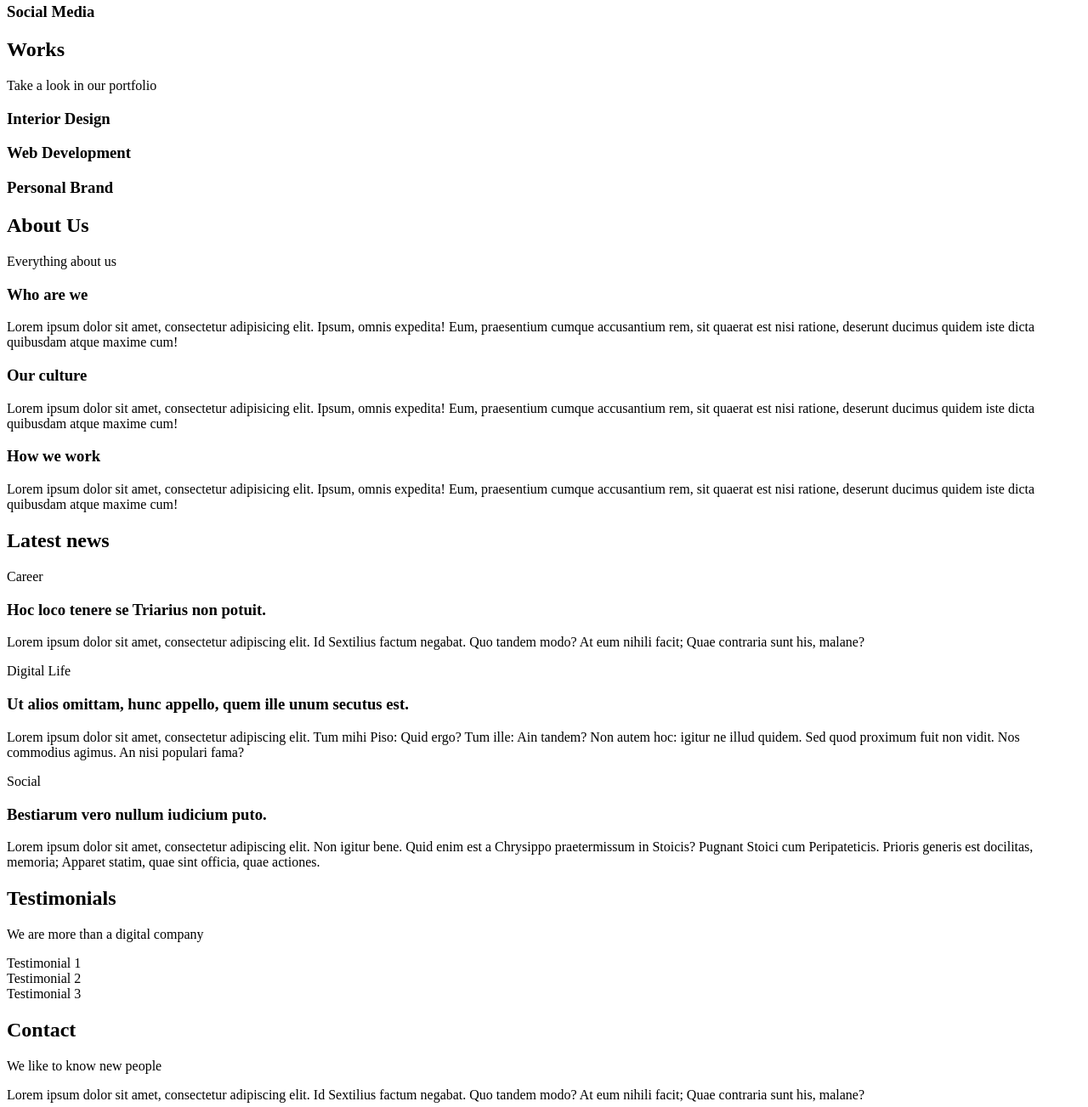
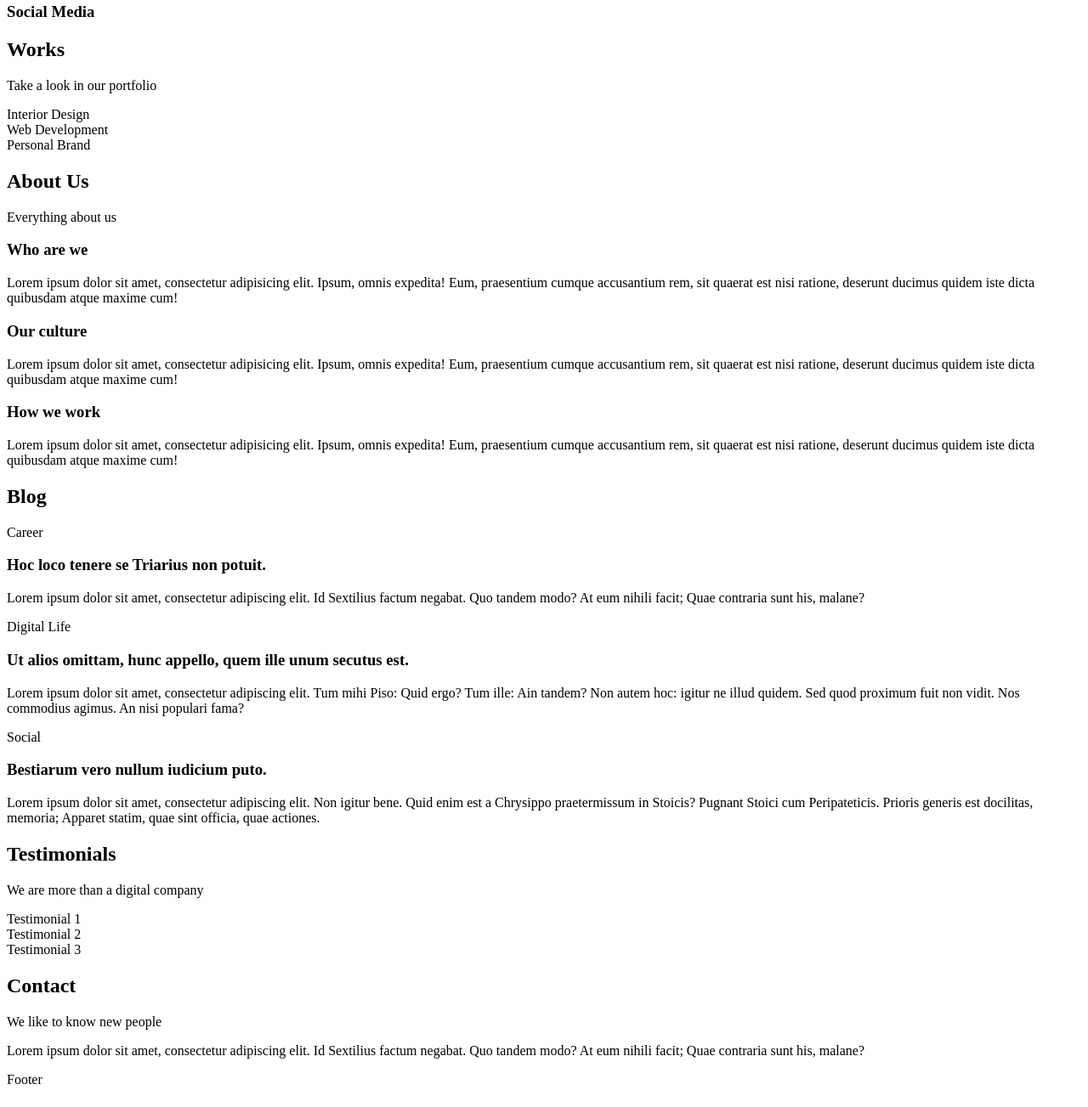
Before and after one commit to JavierGutierrezC/holbertonschool-web_front_end, a plain HTML site: page 0x00-html_advanced/15-index.html in a window 1280 px wide. Shown: the part 437-1740 px from the top of the page at 85% size. Drawn offline with Linux system fonts and the light colour scheme.

```diff
--- a/0x00-html_advanced/15-index.html
+++ b/0x00-html_advanced/15-index.html
@@ -1,30 +1,26 @@
 <!DOCTYPE html>
 <html lang="en" dir="ltr">
     <head>
-    <meta charset="utf-8">
-    <meta  name="viewport" content="width=device-width, initial-scale=1.0, viewport-fit=cover">
+        <meta charset="UTF-8">
+        <meta name="viewport" content="width=device-width, initial-scale=1.0, viewport-fit=cover">
         <title>Homepage - Techium</title>
         <meta name="description" content="Techium is a digital agency">
         <link rel="icon" type="image/x-icon" href="./favicon.ico">
         <link rel="icon" type="image/png" href="./favicon.png">
     </head>
     <body>
+        <header>
             <div>
-        <header>
                 <span>Techium</span>
                 <nav></nav>
+            </div>
         </header>
-    </div>
         <main>
             <h1>Homepage</h1>
-        <section>
-            <div>
+            <section><div>
                 <h2>We help you build your brand!</h2>
-            </div>
-        </section>
-
-        <section>
-            <div>
+            </div></section>
+            <section><div>
                 <h2>Services</h2>
                 <p>We work with you</p>
                 <h3>Design & Concept</h3>
@@ -33,27 +29,15 @@
                 <h3>UX Design</h3>
                 <h3>Web Development</h3>
                 <h3>Social Media</h3>
-            </div>
-        </section>
-
-        <section>
-            <div>
+            </div></section>
+            <section><div>
                 <h2>Works</h2>
                 <p>Take a look in our portfolio</p>
-                <article>
-                    <h3>Interior Design</h3>
-                </article>
-                <article>
-                    <h3>Web Development</h3>
-                </article>
-                <article>
-                    <h3>Personal Brand</h3>
-                </article>
-            </div>
-        </section>
-
-        <section>
-            <div>
+                <article>Interior Design</article>
+                <article>Web Development</article>
+                <article>Personal Brand</article>
+            </div></section>
+            <section><div>
                 <h2>About Us</h2>
                 <p>Everything about us</p>
                 <h3>Who are we</h3>
@@ -62,12 +46,9 @@
                 <p>Lorem ipsum dolor sit amet, consectetur adipisicing elit. Ipsum, omnis expedita! Eum, praesentium cumque accusantium rem, sit quaerat est nisi ratione, deserunt ducimus quidem iste dicta quibusdam atque maxime cum!</p>
                 <h3>How we work</h3>
                 <p>Lorem ipsum dolor sit amet, consectetur adipisicing elit. Ipsum, omnis expedita! Eum, praesentium cumque accusantium rem, sit quaerat est nisi ratione, deserunt ducimus quidem iste dicta quibusdam atque maxime cum!</p>
-            </div>
-        </section>
-
-        <section>
-            <div>
-                <h2>Latest news</h2>
+            </div></section>
+            <section><div>
+                <h2>Blog</h2>
                 <article>
                     <p>Career</p>
                     <h3>Hoc loco tenere se Triarius non potuit.</h3>
@@ -83,28 +64,20 @@
                     <h3>Bestiarum vero nullum iudicium puto.</h3>
                     <p>Lorem ipsum dolor sit amet, consectetur adipiscing elit. Non igitur bene. Quid enim est a Chrysippo praetermissum in Stoicis? Pugnant Stoici cum Peripateticis. Prioris generis est docilitas, memoria; Apparet statim, quae sint officia, quae actiones.</p>
                 </article>
-            </div>
-        </section>
-
-        <section>
-            <div>
+            </div></section>
+            <section><div>
                 <h2>Testimonials</h2>
                 <p>We are more than a digital company</p>
                 <article>Testimonial 1</article>
                 <article>Testimonial 2</article>
                 <article>Testimonial 3</article>
-            <div>
-        </section>
-
-        <section>
-            <div>
+            </div></section>
+            <section><div>
                 <h2>Contact</h2>
                 <p>We like to know new people</p>
-            <P>Lorem ipsum dolor sit amet, consectetur adipiscing elit. Id Sextilius factum negabat. Quo tandem modo? At eum nihili facit; Quae contraria sunt his, malane?</P>
-            </div>
-        </section>
+                <p>Lorem ipsum dolor sit amet, consectetur adipiscing elit. Id Sextilius factum negabat. Quo tandem modo? At eum nihili facit; Quae contraria sunt his, malane?</p>
+            </div></section>
         </main>
-
         <footer>
             <div>
             <p>Footer</p>
```
Lines whose indentation alone changed are shown as unchanged.
